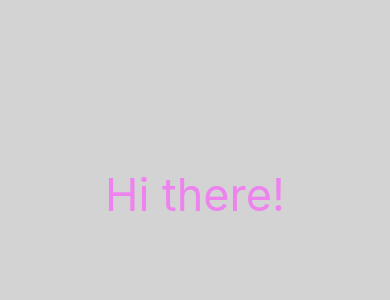
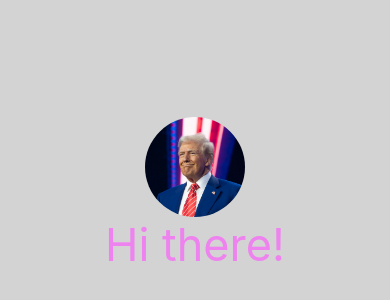
Before and after one commit to rafiferdos/react-native-expo, a React Native app: screen / in a window 390 px wide. Shown: the part 228-528 px from the top of the page. Built offline with nearby package versions, Linux system fonts and the light colour scheme.

Commit message:
Add jsconfig.json for TypeScript configuration with strict settings

```diff
--- a/App.js
+++ b/App.js
@@ -1,11 +1,15 @@
 import { StatusBar } from "expo-status-bar";
-import { StyleSheet, Text, View } from "react-native";
+import { Image, StyleSheet, Text, View } from "react-native";
 
 export default function App() {
   return (
     <View style={styles.container}>
+      <Image
+        source={require("./assets/licensed-image.jpg")}
+        style={{ width: 100, height: 100, borderRadius: 50 }}
+      />
       <Text style={{ color: "violet", fontSize: 45 }}>Hi there!</Text>
-      <StatusBar style='auto' />
+      <StatusBar style="" />
     </View>
   );
 }
```
Also changed, not shown: jsconfig.json (added, +13 -0 lines), assets/licensed-image.jpg (added), 1 other file (tests, documents, lock files or other folders).
